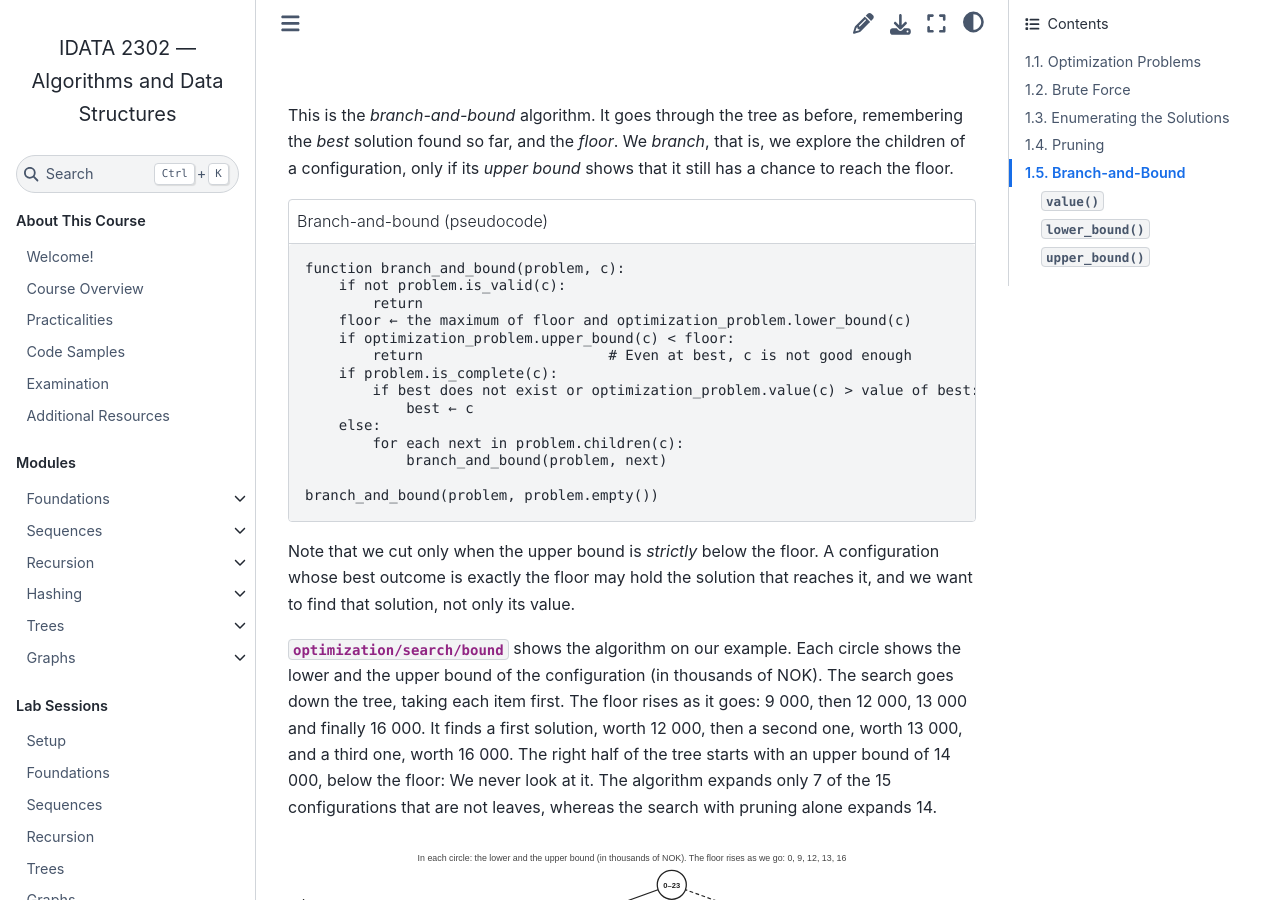
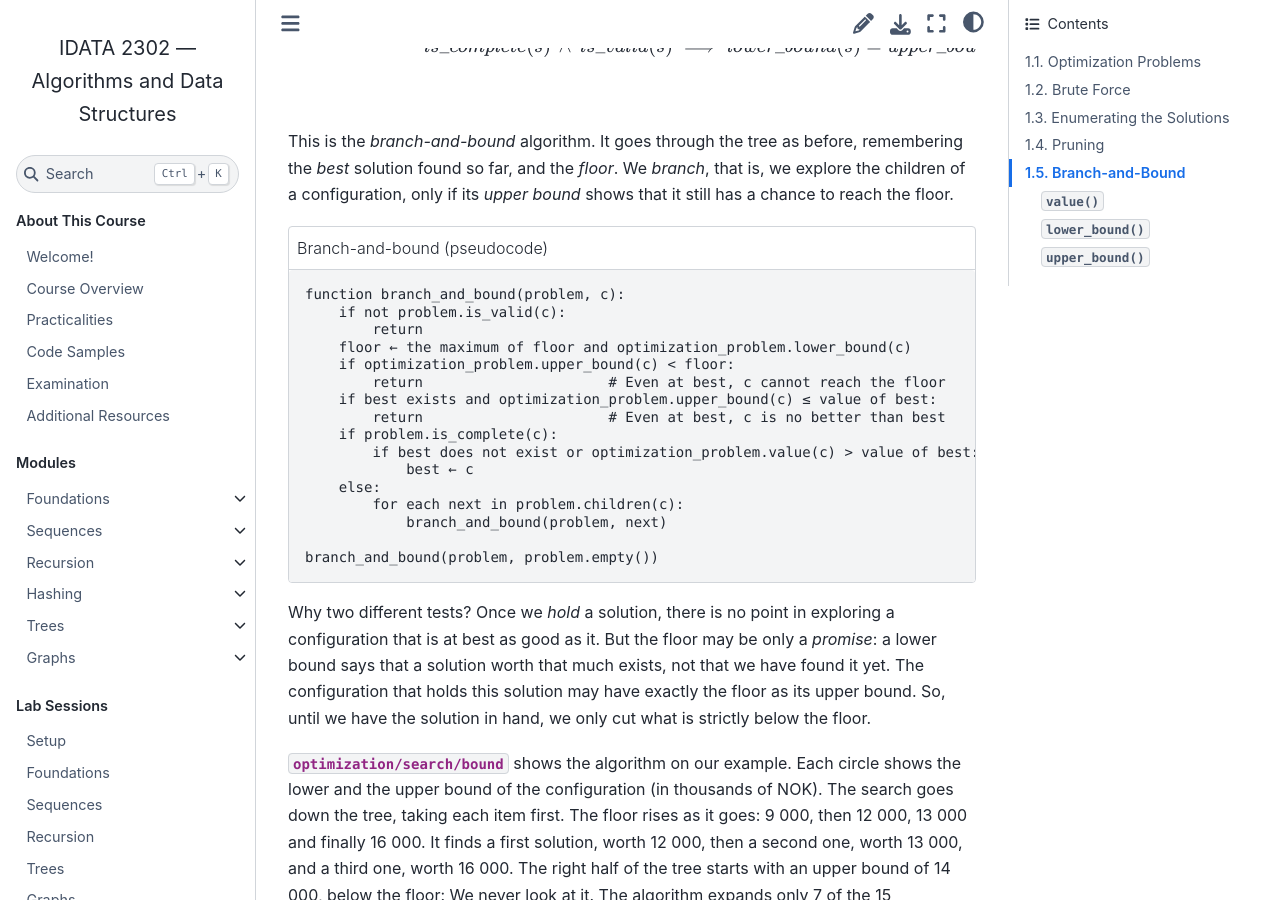
Before and after one commit to fchauvel/ntnu-idata2302-website, a Sphinx documentation site: the page built from source/optimization/exhaustive/index.rst, in a window 1280 px wide and 900 px high, scrolled down 9776 px. Built offline with Sphinx 7.4.7 and the Sphinx Book theme 1.1.4, drawn with Linux system fonts in a browser that asks for light colours; some of the changed text lies outside the part shown.

Commit message:
content: explain why branch-and-bound uses two tests to cut
Co-Authored-By: Claude Sonnet 5.5 <noreply@anthropic.com>

```diff
--- a/source/optimization/exhaustive/index.rst
+++ b/source/optimization/exhaustive/index.rst
@@ -473,7 +473,8 @@ decide, the two bounds are the same as its value.
 So, for each configuration, the solutions below it are worth something in
 an interval. The search keeps the *floor*: the highest lower bound we have
 seen so far, that is, the value we are sure to reach. We cut a configuration
-when even its upper bound is below the floor.
+when it cannot beat what we already have: when even its upper bound is
+below the floor, or not above the best solution we hold.
 
 .. module:: optimization_problem
 
@@ -543,7 +544,9 @@ before, remembering the *best* solution found so far, and the *floor*. We
            return
        floor ← the maximum of floor and optimization_problem.lower_bound(c)
        if optimization_problem.upper_bound(c) < floor:
-           return                      # Even at best, c is not good enough
+           return                      # Even at best, c cannot reach the floor
+       if best exists and optimization_problem.upper_bound(c) ≤ value of best:
+           return                      # Even at best, c is no better than best
        if problem.is_complete(c):
            if best does not exist or optimization_problem.value(c) > value of best:
                best ← c
@@ -553,10 +556,12 @@ before, remembering the *best* solution found so far, and the *floor*. We
 
    branch_and_bound(problem, problem.empty())
 
-Note that we cut only when the upper bound is *strictly* below the floor.
-A configuration whose best outcome is exactly the floor may hold the
-solution that reaches it, and we want to find that solution, not only its
-value.
+Why two different tests? Once we *hold* a solution, there is no point in
+exploring a configuration that is at best as good as it. But the floor
+may be only a *promise*: a lower bound says that a solution worth that
+much exists, not that we have found it yet. The configuration that holds
+this solution may have exactly the floor as its upper bound. So, until we
+have the solution in hand, we only cut what is strictly below the floor.
 
 :numref:`optimization/search/bound` shows the algorithm on our example.
 Each circle shows the lower and the upper bound of the configuration
@@ -653,7 +658,7 @@ far beyond what brute force can do.
 
       // The best solution, with branch-and-bound. We keep the *floor*: the highest
       // lower bound we have seen, that is, the value we are sure to reach. We give
-      // up on a configuration if even its upper bound is below the floor.
+      // up on a configuration that cannot beat what we already have.
       public static <C> Optional<C> branchAndBound(OptimizationProblem<C> problem) {
           var progress = new Progress<C>();
           branchAndBound(problem, problem.empty(), progress);
@@ -682,6 +687,14 @@ far beyond what brute force can do.
       private static class Progress<C> {
           C best = null;
           int floor = Integer.MIN_VALUE;
+
+          // Is it pointless to explore this configuration? It is if it cannot reach
+          // the floor, or if it cannot do better than the best solution we hold.
+          boolean isHopeless(OptimizationProblem<C> problem, C configuration) {
+              int upperBound = problem.upperBound(configuration);
+              return upperBound < floor
+                  || (best != null && upperBound <= problem.value(best));
+          }
 
           void keepIfBetter(OptimizationProblem<C> problem, C solution) {
               if (best == null || problem.value(solution) > problem.value(best)) {
```
Also changed, not shown: other parts of source/optimization/exhaustive/index.rst (+2 -2 lines).
